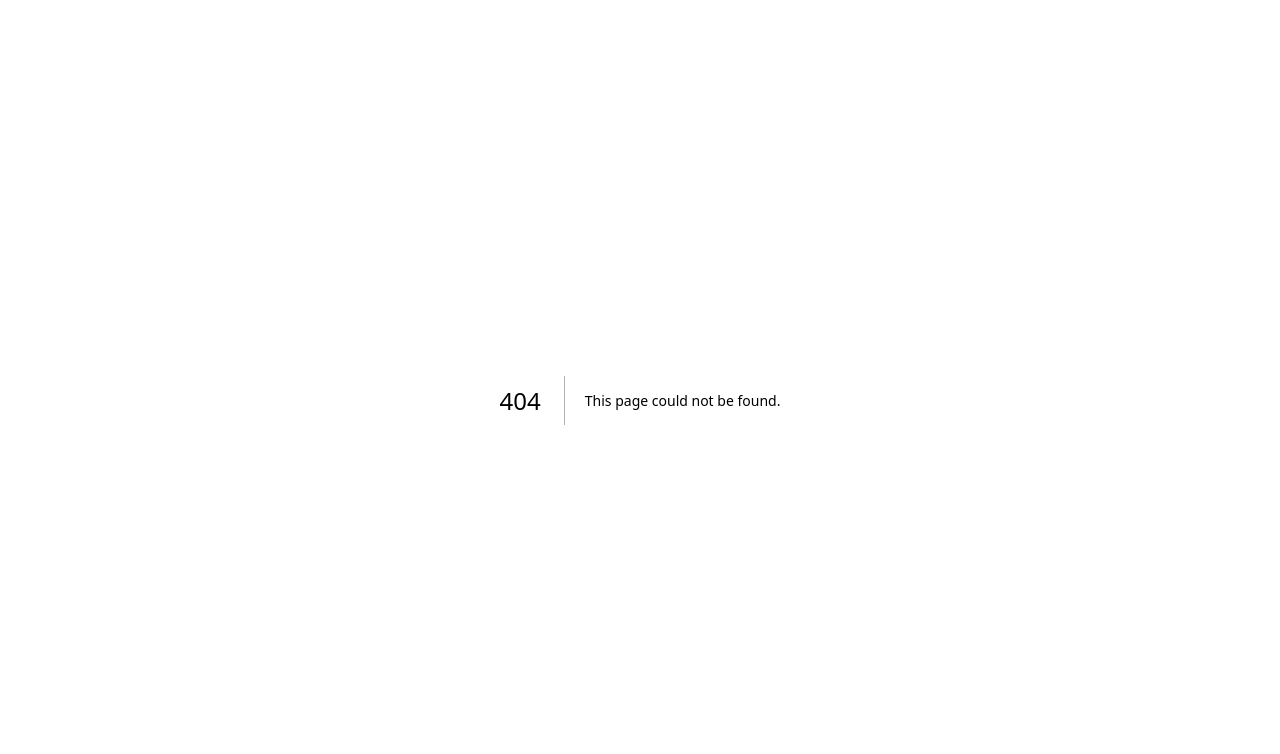
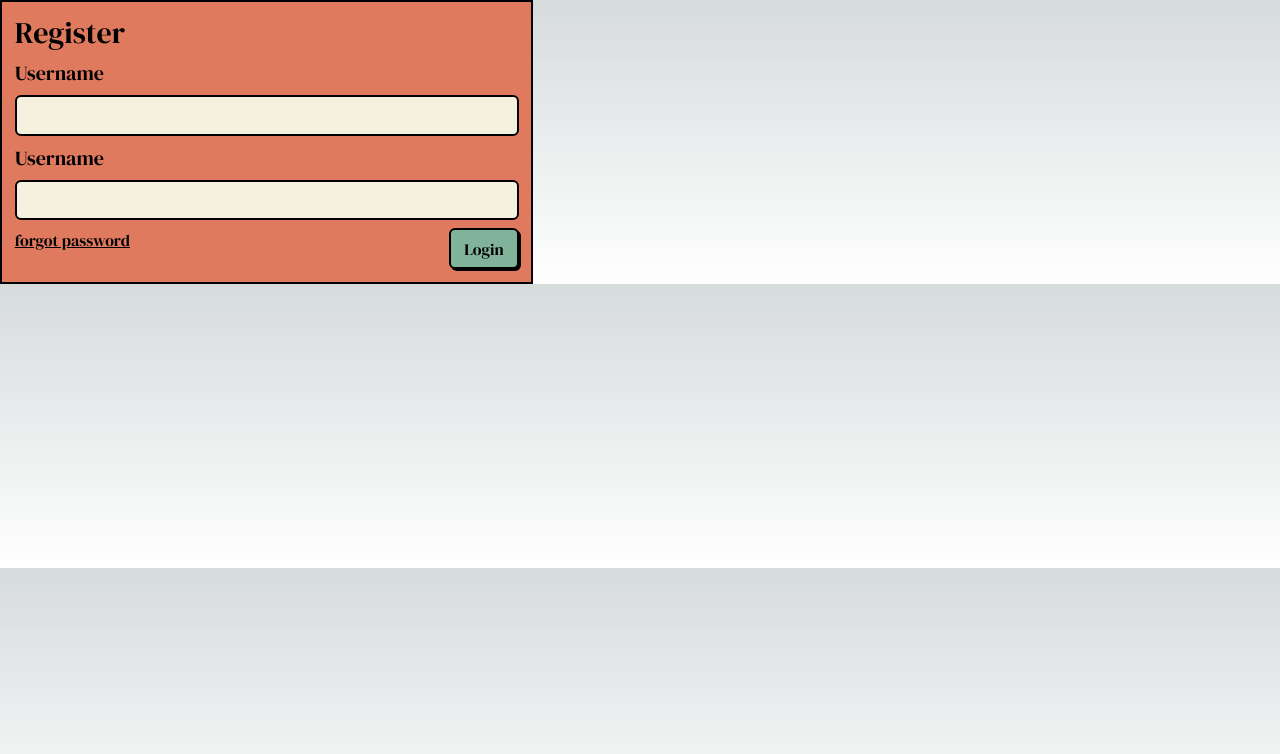
Before and after one commit to omonteon/v43-tier3-team-43, a Next.js app in the folder circle-meets/: page /components/Register in a window 1280 px wide. Before the commit this address had no page. Shown: the top 754 px of the page. Built offline with nearby package versions, Linux system fonts and the light colour scheme.

Commit message:
interaction still wip

```diff
--- a/circle-meets/package.json
+++ b/circle-meets/package.json
@@ -9,6 +9,7 @@
     "lint": "next lint"
   },
   "dependencies": {
+    "@dnd-kit/core": "^6.0.8",
     "@interactjs/actions": "^1.10.17",
     "@interactjs/interact": "^1.10.17",
     "@interactjs/modifiers": "^1.10.17",
@@ -17,6 +18,7 @@
     "@types/react-dom": "18.0.11",
     "eslint": "8.36.0",
     "eslint-config-next": "13.2.4",
+    "interactjs": "^1.10.17",
     "next": "13.2.4",
     "next-auth": "^4.20.1",
     "prisma": "^4.11.0",
--- a/circle-meets/pages/_document.tsx
+++ b/circle-meets/pages/_document.tsx
@@ -3,6 +3,10 @@ import { Html, Head, Main, NextScript } from 'next/document'
 export default function Document() {
   return (
     <Html lang="en">
+      <link rel="preconnect" href="https://fonts.googleapis.com" />
+      <link rel="preconnect" href="https://fonts.gstatic.com" crossOrigin="anonymous" />
+      <link href="https://fonts.googleapis.com/css2?family=DM+Serif+Display&display=swap" rel="stylesheet" />
+
       <Head />
       <body>
         <Main />
--- /dev/null
+++ b/circle-meets/pages/components/Dropzone.js
@@ -0,0 +1,16 @@
+import { useDroppable } from '@dnd-kit/core';
+
+const Dropzone = (props) => {
+    const { isOver, setNodeRef } = useDroppable({
+        id: props.id,
+    });
+    const style = {
+        opacity: isOver ? 1 : 0.5,
+    };
+
+    return (
+        <div ref={setNodeRef} style={style}>
+            {props.children}
+        </div>
+    );
+}
--- /dev/null
+++ b/circle-meets/pages/components/Login.js
@@ -0,0 +1,59 @@
+import { useRef, useState } from "react";
+import { useDraggable } from "@dnd-kit/core";
+import { CSS } from "@dnd-kit/utilities";
+
+const Login = (props) => {
+    const { attributes, listeners, setNodeRef, transform } = useDraggable({
+        id: props.id,
+    });
+    const [roomName, setRoomName] = useState("");
+
+    const style = {
+        // Outputs `translate3d(x, y, 0)`
+        transform: CSS.Translate.toString(transform),
+    };
+
+    const joinRoom = () => {
+        router.push(`/room/${roomName || Math.random().toString(36).slice(2)}`);
+    };
+
+    return (
+        <div
+            className='bg-communixYellow border-2 p-2 flex flex-col w-1/6'
+            {...listeners}
+            {...attributes}
+            ref={setNodeRef}
+            style={style}>
+            <h2 className="font-dm text-3xl mb-2 ">Login</h2>
+            <input
+                id='login'
+                onChange={(e) => setRoomName(e.target.value)}
+                value={roomName}
+                hidden
+            />
+            <label htmlFor="username" className="font-dm text-xl mb-2">Username</label>
+            <input
+                id='username'
+                className='bg-communixWhite border-2 rounded-md p-1 font-dm mb-2 outline-none'
+            />
+            <label htmlFor="password" className="font-dm text-xl mb-2">Username</label>
+            <input
+                id='password'
+                className='bg-communixWhite border-2 rounded-md p-1 font-dm mb-2 outline-none active:shadow-button '
+                type='password'
+            />
+            <div className="flex flex-row justify-between ">
+                <a href='#' className="underline font-dm">forgot password</a>
+                <button
+                    onClick={joinRoom}
+                    type="button"
+                    className="bg-communixGreen font-dm border-2 rounded-md p-1 px-2 shadow-button hover:mt-1 hover:shadow-none"
+                >
+                    Login
+                </button>
+            </div>
+        </div>
+    )
+}
+
+export default Login
--- /dev/null
+++ b/circle-meets/pages/components/Register.js
@@ -0,0 +1,34 @@
+
+
+const Register = () => {
+
+    return (
+        <div
+            className="bg-communixRed w-5/12 border-2 p-2 flex flex-col"
+        >
+            <h2 className="font-dm text-3xl mb-2 ">Register</h2>
+            <label htmlFor="username-register" className="font-dm text-xl mb-2">Username</label>
+            <input
+                id='username-register'
+                className='bg-communixWhite border-2 rounded-md p-1 font-dm mb-2 outline-none'
+            />
+            <label htmlFor="password" className="font-dm text-xl mb-2">Username</label>
+            <input
+                id='password'
+                className='bg-communixWhite border-2 rounded-md p-1 font-dm mb-2 outline-none active:shadow-button '
+                type='password'
+            />
+            <div className="flex flex-row justify-between ">
+                <a href='#' className="underline font-dm">forgot password</a>
+                <button
+                    type="button"
+                    className="bg-communixGreen font-dm border-2 rounded-md p-1 px-2 shadow-button hover:mt-1 hover:shadow-none"
+                >
+                    Login
+                </button>
+            </div>
+        </div>
+    )
+}
+
+export default Register
--- a/circle-meets/pages/index.js
+++ b/circle-meets/pages/index.js
@@ -1,44 +1,41 @@
-import Head from "next/head";
-import { useRouter } from "next/router";
-import { useState } from "react";
-import styles from "../styles/Home.module.css";
+import Head from 'next/head'
+import React, { useState } from 'react'
+import { DndContext } from '@dnd-kit/core'
 
-//we'll have to set the conversation id as the room name I think
+import Dropzone from './components/Dropzone'
+import Login from './components/Login'
+import Register from './components/Register'
 
 export default function Home() {
-  const router = useRouter();
-  const [roomName, setRoomName] = useState("");
+  const [parent, setParent] = useState(null)
 
-  const joinRoom = () => {
-    router.push(`/room/${roomName || Math.random().toString(36).slice(2)}`);
-  };
+  const draggable = (<Login id="draggable" />)
 
   return (
-    <div className={styles.container}>
+    <div id='droppable'>
       <Head>
         <title>Communix</title>
         <meta
-          name="description"
-          content="Video chatting for nerds"
+          name='description'
+          content='Video chatting for nerds'
         />
-        <link rel="icon" href="/favicon.ico" />
+        <link rel='icon' href='/favicon.ico' />
       </Head>
-
-      <main className={styles.main}>
-        <h1 className="text-green-600"><span className='text-communix-green'>Com</span>mu<span className='communix-red'>nix</span></h1>
-        <input
-          onChange={(e) => setRoomName(e.target.value)}
-          value={roomName}
-          className={styles["room-name"]}
-        />
-        <button
-          onClick={joinRoom}
-          type="button"
-          className={styles["join-room"]}
-        >
-          Join Room
-        </button>
+      <main className='main white-grid' >
+        <header className='bg-communixWhite p-8 inline-block' >
+          <h1 className='text-7xl font-dm'><span className='text-communixPurple'>Com</span><span className='text-communixGreen'>mu</span><span className='text-communixRed'>nix</span></h1>
+        </header>
       </main>
+      <DndContext onDragEnd={handleDragEnd}>
+        {!parent ? draggable : null}
+        <Dropzone id="droppable">
+          {parent === "droppable" ? draggable : 'Drop here'}
+        </Dropzone>
+      </DndContext>
     </div>
   );
+
+  function handleDragEnd({ over }) {
+    setParent(over ? over.id : null)
+  }
 }
--- a/circle-meets/styles/globals.css
+++ b/circle-meets/styles/globals.css
@@ -37,11 +37,7 @@
   --callout-border-rgb: 172, 175, 176;
   --card-rgb: 180, 185, 188;
   --card-border-rgb: 131, 134, 135;
-  --communix-green: #81B29A;
-  --communix-yellow: #F2CC8F;
-  --communix-red: #E07A5F;
-  --communix-white: #F4F1DE;
-  --communix-purple: #3D405B;
+
 }
 
 @media (prefers-color-scheme: dark) {
@@ -92,6 +88,14 @@ body {
       rgb(var(--background-end-rgb))) rgb(var(--background-start-rgb));
 }
 
+.white-grid {
+  min-height: 100vh;
+  background-color: #F4F1DE;
+  opacity: 0.8;
+  background-image: linear-gradient(#999 1px, transparent 1px), linear-gradient(to right, #999 1px, #F4F1DE 1px);
+  background-size: 2vw 2vw;
+}
+
 a {
   color: inherit;
   text-decoration: none;
--- a/circle-meets/tailwind.config.js
+++ b/circle-meets/tailwind.config.js
@@ -9,7 +9,30 @@ module.exports = {
     "./src/**/*.{js,ts,jsx,tsx}",
   ],
   theme: {
-    extend: {},
+    extend: {
+      fontFamily: {
+        'dm': ["DM Serif Display"]
+      },
+      boxShadow: {
+        'button': '2px 2px 0 0 #000'
+      },
+      padding: {
+        '1': '.5vw',
+        '2': '1vw',
+        '3': '2vw',
+        '4': 'vw',
+        '5': '5vw',
+        '6': '6vw',
+        '7': '7vw',
+      }
+    },
+    colors: {
+      communixGreen: '#81B29A',
+      communixYellow: '#F2CC8F',
+      communixRed: '#E07A5F',
+      communixWhite: '#F4F1DE',
+      communixPurple: '#3D405B'
+    }
   },
   plugins: [],
 };
```
Also changed, not shown: 1 other file (tests, documents, lock files or other folders).
